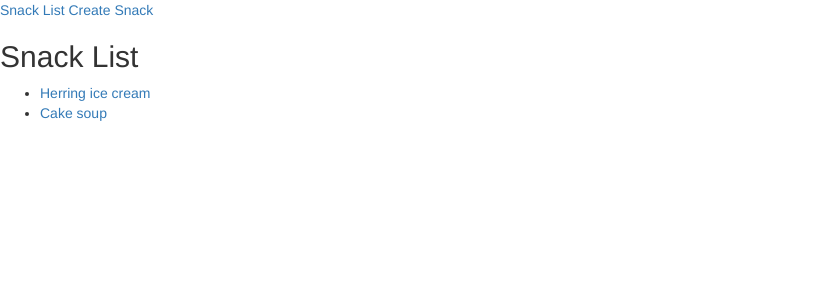
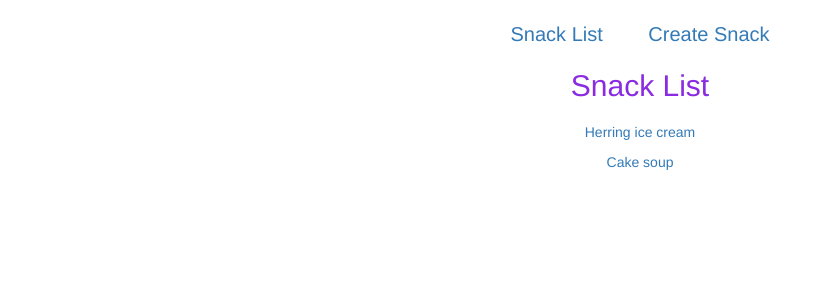
Before and after one commit to S14mx/snacks-crud, a Django app: page / in a window 1280 px wide. Shown: the top 300 px of the page, without its empty margins (0-832 px from the left). Run offline with Django 4.2, Linux system fonts and the light colour scheme; data comes from the database, SQL or seed files in the repository; some libraries are stand-ins or nearby versions.

Commit message:
added additional styling

```diff
--- /dev/null
+++ b/snacks/static/base.css
@@ -0,0 +1,16 @@
+div {
+  text-align: center;
+}
+
+h2 {
+  color: blueviolet;
+  padding-bottom: 1rem;
+}
+
+li {
+  font-size: 2rem;
+}
+
+ul {
+  list-style-type: none;
+}
--- a/snacks_crud_project/settings.py
+++ b/snacks_crud_project/settings.py
@@ -26,6 +26,8 @@ SECRET_KEY = 'django-insecure-r_8wu49m-ssd91yw3smy#54+c+!6+@g&qw=395vz4nfktz3l@l
 DEBUG = True
 
 ALLOWED_HOSTS = []
+
+STATICFILES_DIRS = ['static']
 
 
 # Application definition
--- a/templates/base.html
+++ b/templates/base.html
@@ -10,9 +10,9 @@
 </head>
 
 <body>
-  <nav>
-    <a href='{% url "list_snack" %}'>Snack List</a>
-    <a href='{% url "create_snack" %}'>Create Snack</a>
+  <nav style="text-align: center; font-size: 2rem; margin-top: 2rem">
+    <a style="margin: 0 2rem" href='{% url "list_snack" %}'>Snack List</a>
+    <a style="margin: 0 2rem" href='{% url "create_snack" %}'>Create Snack</a>
   </nav>
   {% block content %}
   {% endblock content %}
--- a/templates/snack_list.html
+++ b/templates/snack_list.html
@@ -1,10 +1,15 @@
 {% extends 'base.html' %}
+{% load static %}
+{% block content %}
+<link rel="stylesheet" href="{% static 'base.css' %}">
+<div>
+  <h2>Snack List</h2>
 
-{% block content %}
-<h2>Snack List</h2>
-<ul>
   {% for snack in object_list %}
-  <li><a href="{% url 'detail_snack' snack.pk %}">{{snack.name}}</a></li>
+
+  <p><a href="{% url 'detail_snack' snack.id %}">{{snack.name}}</a><br></p>
+
   {% endfor %}
-</ul>
+
+</div>
 {% endblock content %}
```
Also changed, not shown: templates/snack_create.html (+4 -4 lines), templates/snack_detail.html (+5 -3 lines).
